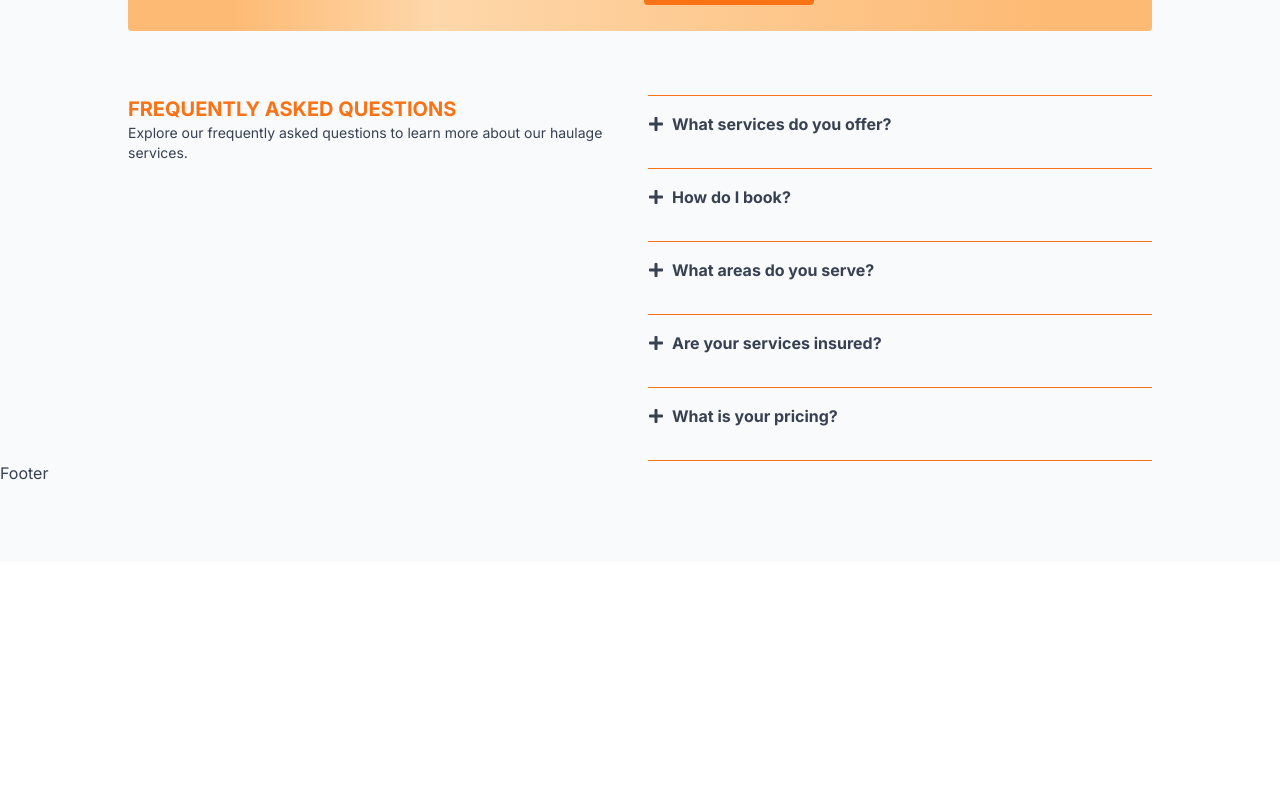
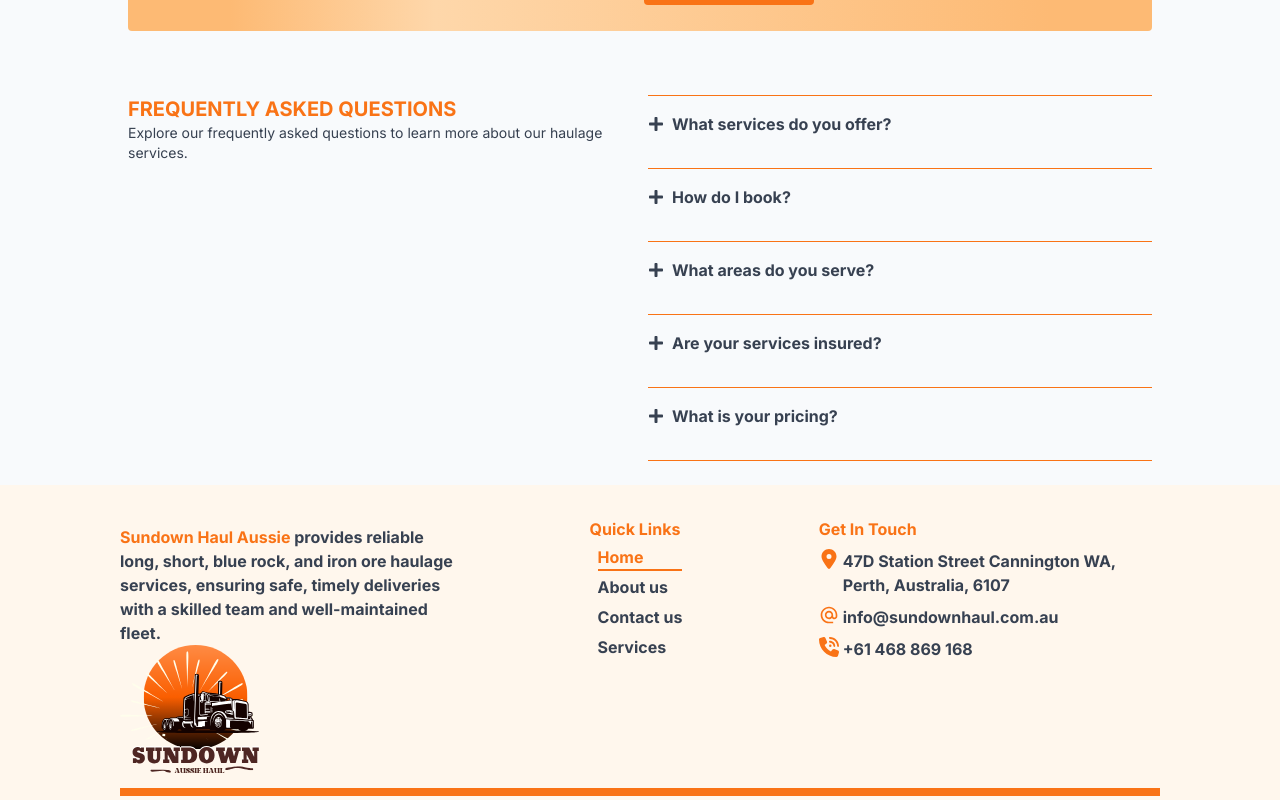
Before and after one commit to saretoduncan/SUNDOWN_AUSIE_HAUL_PTY_LTD, a React (Vite) app: page / in a window 1280 px wide. Shown: the part 1997-2797 px from the top of the page. Before the commit the page ends 2558 px from the top, so only its background shows below. Built offline with nearby package versions, Linux system fonts and the light colour scheme.

Commit message:
complete footer section

```diff
--- a/src/App.tsx
+++ b/src/App.tsx
@@ -8,8 +8,8 @@ function App() {
   const { isYAxisChange } = useChangeOfYAxisHook();
   return (
     <>
-      <div className="min-h-screen grid text-gray-700 relative bg-slate-50 ">
-        <div>
+      <div className="min-h-screen flex flex-col justify-between text-gray-700 relative bg-slate-50 ">
+        <div className="relative">
           <header className=" fixed  w-full z-50 ">
             <NavbarContextWrapper>
               <div
@@ -28,7 +28,7 @@ function App() {
           </main>
         </div>
 
-        <footer className="self-end h-[100px]">
+        <footer className="justify-self-end mt-6">
           <Footer />
         </footer>
       </div>
--- /dev/null
+++ b/src/components/Footer/GetInTouchFooterComponents.tsx
@@ -0,0 +1,24 @@
+import { IconType } from "react-icons";
+type TGetInTouchTypes = {
+  customIcon: IconType;
+  textContent: string;
+};
+const GetInTouchFooterComponents: React.FC<TGetInTouchTypes> = ({
+  customIcon: CustomIcon,
+  textContent,
+}) => {
+  return (
+    <>
+      <div className="flex space-x-1 text-sm font-bold lg:text-base">
+        <div className="text-xl">
+          <CustomIcon className=" text-orange-500" />
+        </div>
+        <div>
+          <p className="">{textContent}</p>
+        </div>
+      </div>
+    </>
+  );
+};
+
+export default GetInTouchFooterComponents;
--- a/src/components/Footer/index.tsx
+++ b/src/components/Footer/index.tsx
@@ -1,5 +1,105 @@
+import { Link } from "react-router";
+import { ENavDataTitles } from "../../types/types";
+import logo from "../../assets/logo_sundown.svg";
+import NavlinkComponent from "../NavigationComponents/NavlinkComponent";
+import { navigationData } from "../../utils/NavigationData";
+import GetInTouchFooterComponents from "./GetInTouchFooterComponents";
+import { FaLocationDot } from "react-icons/fa6";
+import { MdOutlineAlternateEmail } from "react-icons/md";
+import { FaPhoneVolume } from "react-icons/fa6";
+import { PHONENUMBER } from "../../utils/Constants";
 const Footer = () => {
-  return <div>Footer</div>;
+  return (
+    <>
+      <div className="bg-orange-50 h-full px-4 py-8">
+        <div className="grid gap-2 xl:w-[1040px] xl:mx-auto 2xl:w-[1280px]">
+          <div className="grid gap-2 md:grid-cols-3">
+            <section className="flex flex-col md:flex-col-reverse space-y-2 ">
+              <Link to={navigationData.get(ENavDataTitles.HOME_PAGE)!!.url}>
+                <img
+                  src={logo}
+                  alt="logo"
+                  className="w-[150px] mx-auto md:mx-0"
+                />
+              </Link>
+
+              <p className="text-sm font-bold lg:text-base">
+                <span className="text-orange-500  ">Sundown Haul Aussie</span>{" "}
+                provides reliable long, short, blue rock, and iron ore haulage
+                services, ensuring safe, timely deliveries with a skilled team
+                and well-maintained fleet.
+              </p>
+            </section>
+            <section className="space-y-1 md:justify-self-center">
+              <h6 className="text-orange-500 font-bold capitalize">
+                Quick links
+              </h6>
+              <div className="grid gap-1">
+                <NavlinkComponent
+                  classes="px-0 text-sm md:text-base"
+                  linkName={
+                    navigationData.get(ENavDataTitles.HOME_PAGE)!!.linkName
+                  }
+                  linkUrl={navigationData.get(ENavDataTitles.HOME_PAGE)!!.url}
+                />
+                <NavlinkComponent
+                  classes="px-0 text-sm md:text-base"
+                  linkName={
+                    navigationData.get(ENavDataTitles.ABOUT_PAGE)!!.linkName
+                  }
+                  linkUrl={navigationData.get(ENavDataTitles.ABOUT_PAGE)!!.url}
+                />
+                <NavlinkComponent
+                  classes="px-0 text-sm md:text-base"
+                  linkName={
+                    navigationData.get(ENavDataTitles.CONTACTS_PAGE)!!.linkName
+                  }
+                  linkUrl={
+                    navigationData.get(ENavDataTitles.CONTACTS_PAGE)!!.url
+                  }
+                />{" "}
+                <NavlinkComponent
+                  classes="px-0 text-sm md:text-base"
+                  linkName={
+                    navigationData.get(ENavDataTitles.SERVICES_PAGE)!!.linkName
+                  }
+                  linkUrl={
+                    navigationData.get(ENavDataTitles.SERVICES_PAGE)!!.url
+                  }
+                />
+              </div>
+            </section>
+            <section className="space-y-2 ">
+              <h6 className="text-orange-500 font-bold capitalize">
+                Get in touch
+              </h6>
+              <div className="grid gap-2">
+                <GetInTouchFooterComponents
+                  customIcon={FaLocationDot}
+                  textContent="47D Station Street Cannington WA, Perth, Australia, 6107"
+                />
+                <GetInTouchFooterComponents
+                  customIcon={MdOutlineAlternateEmail}
+                  textContent="info@sundownhaul.com.au"
+                />
+                <GetInTouchFooterComponents
+                  customIcon={FaPhoneVolume}
+                  textContent={PHONENUMBER}
+                />
+              </div>
+            </section>
+          </div>
+          <div>
+            <hr className="border-orange-500 border-4" />
+            <small className="font-bold">
+              &copy; 2024 SUNDOWN AUSIE HAUL PTY LTD.{" "}
+              <span className="text-orange-500">All rights reserved</span>
+            </small>
+          </div>
+        </div>
+      </div>
+    </>
+  );
 };
 
 export default Footer;
--- a/src/components/NavigationComponents/CallLinkComponent.tsx
+++ b/src/components/NavigationComponents/CallLinkComponent.tsx
@@ -1,6 +1,7 @@
 import useChangeOfYAxisHook from "../../customHooks/useChangeOfYAxisHook";
-import { PHONENUMBER } from "../../utils/NavigationData";
+
 import { FiPhoneCall } from "react-icons/fi";
+import { PHONENUMBER } from "../../utils/Constants";
 const CallLinkComponent = () => {
   const {isYAxisChange} = useChangeOfYAxisHook();
   return (
--- a/src/components/NavigationComponents/NavlinkComponent.tsx
+++ b/src/components/NavigationComponents/NavlinkComponent.tsx
@@ -29,7 +29,7 @@ const NavlinkComponent: React.FC<TNavLinkProps> = ({
           scrollUp();
         }}
       >
-        <div>{linkName}</div>
+        <p>{linkName}</p>
 
         <div
           className={` h-[2px] bg-orange-500 ${
--- /dev/null
+++ b/src/utils/Constants.ts
@@ -0,0 +1 @@
+export const PHONENUMBER = "+61 468 869 168";
--- a/src/utils/NavigationData.ts
+++ b/src/utils/NavigationData.ts
@@ -16,7 +16,7 @@ navigationData.set(ENavDataTitles.CONTACTS_PAGE, {
   url: "/contactus",
 });
 
-export const PHONENUMBER = "+61 468 869 168";
+
 
 export const scrollUp = () =>
   window.scrollTo({
```
